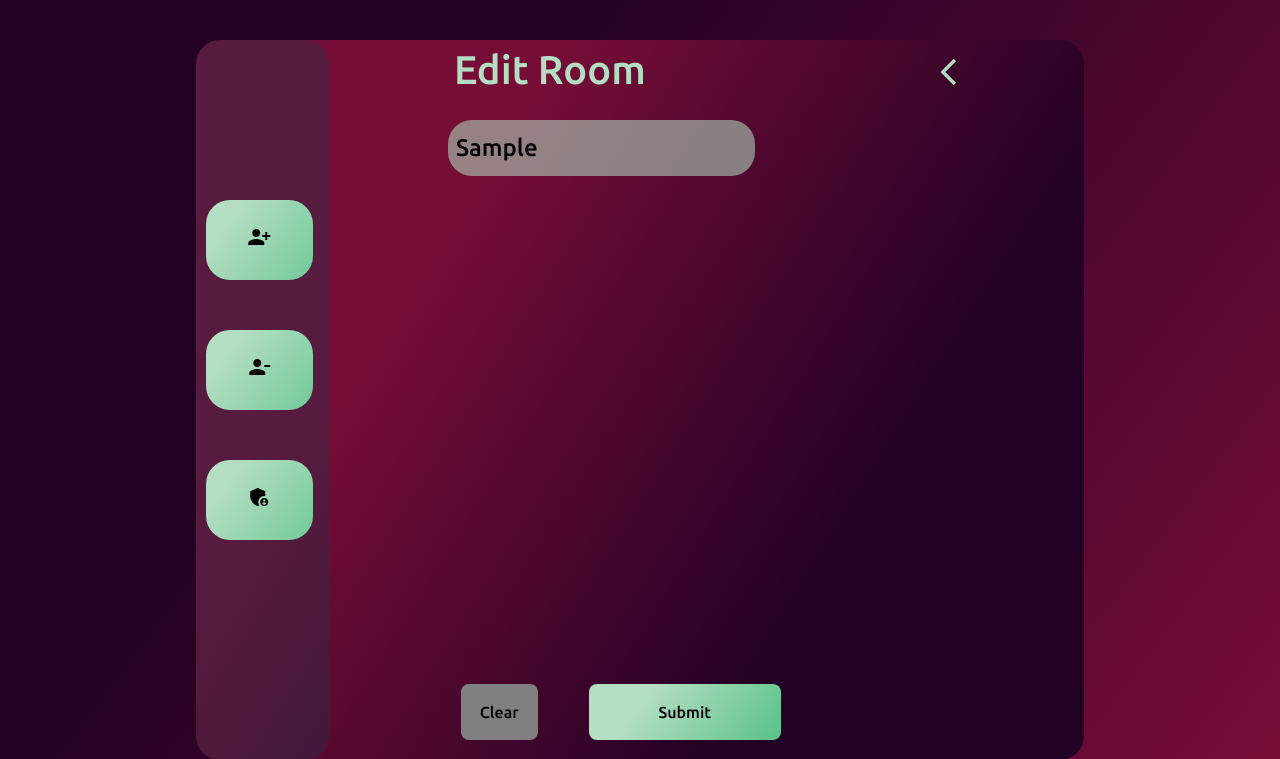
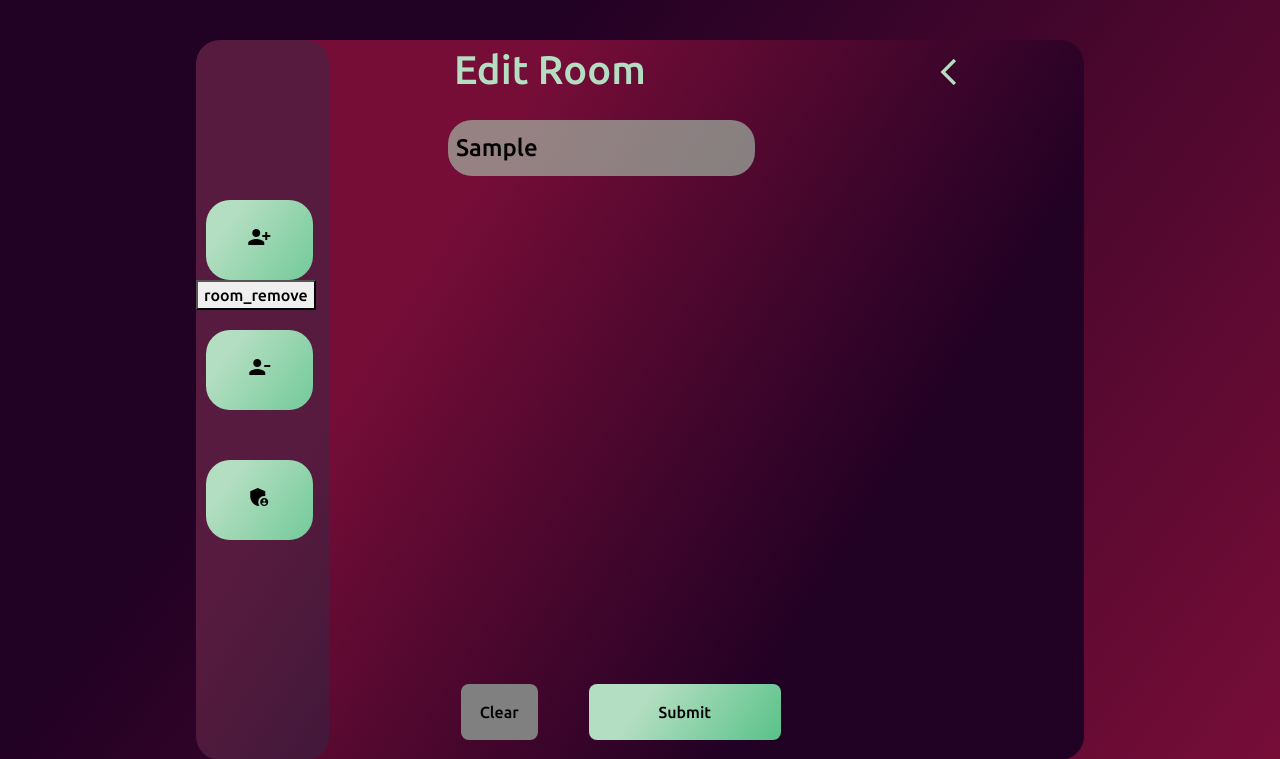
Before and after one commit to Dharundds/ChatRoom, a Flask app: template templates/edit_room.html in a window 1280 px wide. Shown: the top 759 px of the page. Run offline with Flask 2, Linux system fonts and the light colour scheme; the template is opened without the code that fills it: most values are stand-ins (such as "Sample title", 1, 10 or a date in 2020); some libraries are stand-ins or nearby versions.

Commit message:
delete room update

```diff
--- a/app.py
+++ b/app.py
@@ -3,7 +3,7 @@ from flask_login import LoginManager, current_user, login_required, login_user,
 from flask_socketio import SocketIO, join_room, leave_room, send
 from db import (add_room_members, get_messages, get_user, save_msg, save_room,
                 save_user, get_rooms_for_user, get_room, is_room_member,
-                get_room_members, is_room_admin, update_room, remove_room_members, update_admin, remove_admin, add_room_member, remove_room_member, check_user , get_email)
+                get_room_members, is_room_admin, update_room, remove_room_members, update_admin, remove_admin, add_room_member, remove_room_member, check_user, get_email)
 from datetime import datetime
 from bson.json_util import dumps
 
@@ -114,7 +114,7 @@ def edit_room(room_id):
     if room and is_room_admin(room_id, current_user.username):
 
         members = get_room_members(room_id)
-        mem = [username['_id']['username'] for username in members]
+        members_list = [username['_id']['username'] for username in members]
         for member in members:
             if is_room_admin(room_id, member['_id']['username']):
                 admins.append(member['_id']['username'])
@@ -128,6 +128,7 @@ def edit_room(room_id):
             removeAdmin = request.form.get('removeAdmin')
             add_member = request.form.get('addmember')
             rem_mem = request.form.get('remove_user')
+            remove_room = request.form.get('delete_room')
 
             if make_admin:
                 try:
@@ -152,7 +153,7 @@ def edit_room(room_id):
                     user = check_user(add_member)
 
                     if user:
-                        if add_member not in mem:
+                        if add_member not in members_list:
                             add_mems = [username.strip()
                                         for username in add_member.split(',')]
                             add_room_members(room_id, room_name, add_mems,
@@ -161,12 +162,11 @@ def edit_room(room_id):
                                 add_member)
                         else:
 
-                            message = "\"{}\" already in room".format(add_member)
+                            message = "\"{}\" already in room".format(
+                                add_member)
 
                     else:
                         message = "\"{}\" does not exist :(".format(add_member)
-
-
                 except:
                     error_msg = "Some error occured"
 
@@ -183,6 +183,18 @@ def edit_room(room_id):
                         message = 'Atleast one member should be present'
                 except:
                     error_msg = "Some error occured"
+            if remove_room:
+                try:
+                    if len(mem) > 1:
+                        print("hi")
+                        remove_room_members(room_id, members)
+                        remove_room(room_id)
+                    else:
+                        remove_room_member(room_id, current_user.username)
+                        remove_room(room_id)
+                    return redirect(url_for('home'))
+                except:
+                    error_msg = "Some error oocured"
 
                 # return redirect(url_for('edit_room',room_id=room_id,message = message))
 
@@ -197,7 +209,7 @@ def edit_room(room_id):
 def chat_room(room_id):
     rooms = get_rooms_for_user(current_user.username)
     room = get_room(room_id)
-    email=get_email(current_user.username)
+    email = get_email(current_user.username)
     admins = []
     not_admin = []
     if room and is_room_member(room_id, current_user.username):
@@ -209,7 +221,7 @@ def chat_room(room_id):
                 not_admin.append(member['_id']['username'])
 
         messages = get_messages(room_id)
-        return render_template('chat.html', admins=admins, rooms=rooms, username=current_user.username, not_admin=not_admin,email=email, room=room, room_members=room_members, room_id=room_id, messages=messages)
+        return render_template('chat.html', admins=admins, rooms=rooms, username=current_user.username, not_admin=not_admin, email=email, room=room, room_members=room_members, room_id=room_id, messages=messages)
     else:
 
         return render_template('404.html', message='Room does not exist')
@@ -256,6 +268,6 @@ def load_user(username):
 
 
 if __name__ == "__main__":
-    socketio.run(app, host='0.0.0.0') #uncomment this before deployment
+    socketio.run(app, host='0.0.0.0')  # uncomment this before deployment
     # comment this before deployment (this is used for running debug server)
     #socketio.run(app, debug="True")
--- a/templates/edit_room.html
+++ b/templates/edit_room.html
@@ -62,6 +62,11 @@
               admin_panel_settings
             </span>
           </button> <br />
+          <button type="submit" id="rem_room" title="remove_room" name='delete_room' value="Remove">
+
+              room_remove
+
+          </button>
         </div>
         <div class="hidden-content">
 
@@ -280,7 +285,15 @@
       return false
     }
     }
-
+    document.getElementById('myForm').onsubmit = (e)=>{
+      if(confirm("Are You sure in Deleting this room")){
+        return true
+      }
+      else{
+        e.preventDefault()
+        alert("Prevnted")
+      }
+    }
       /* editIt = () => {
       let edit = document.getElementById("em");
       const edit_field = document.querySelector(".edit");
```
Also changed, not shown: db.py (+8 -3 lines).
